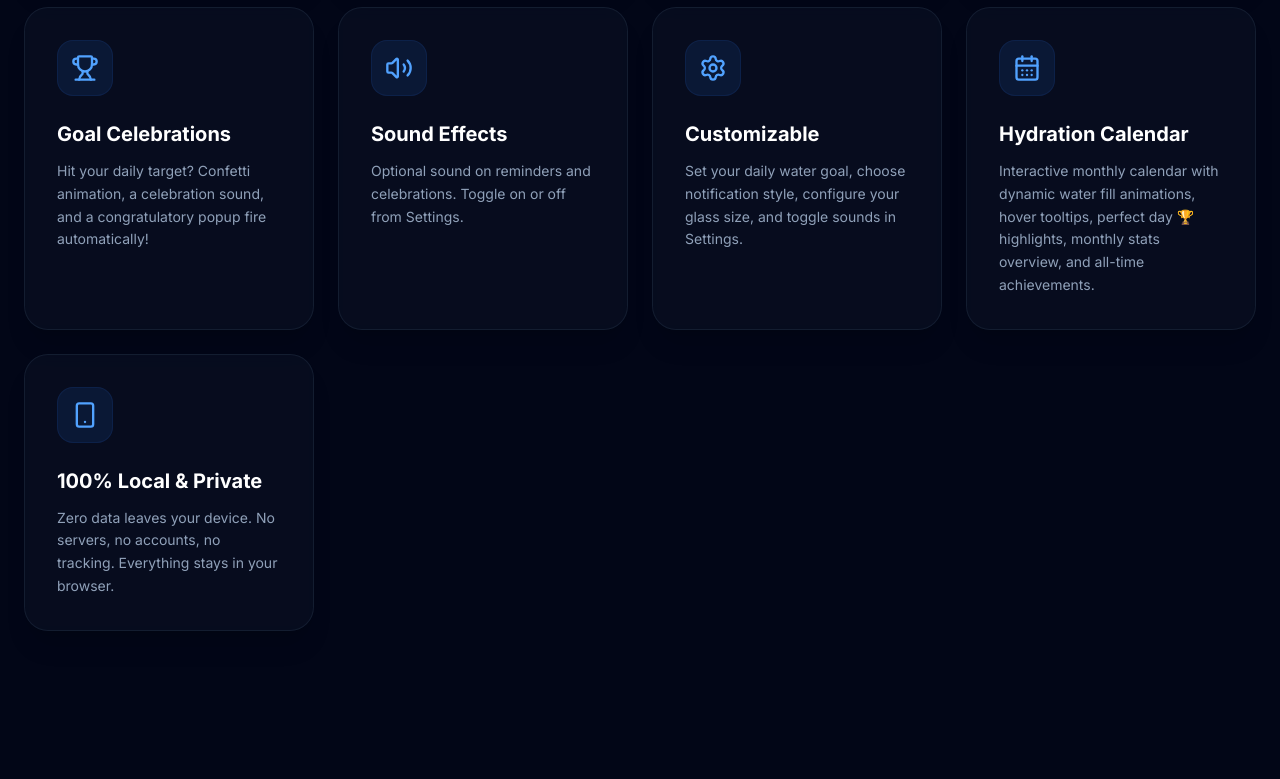
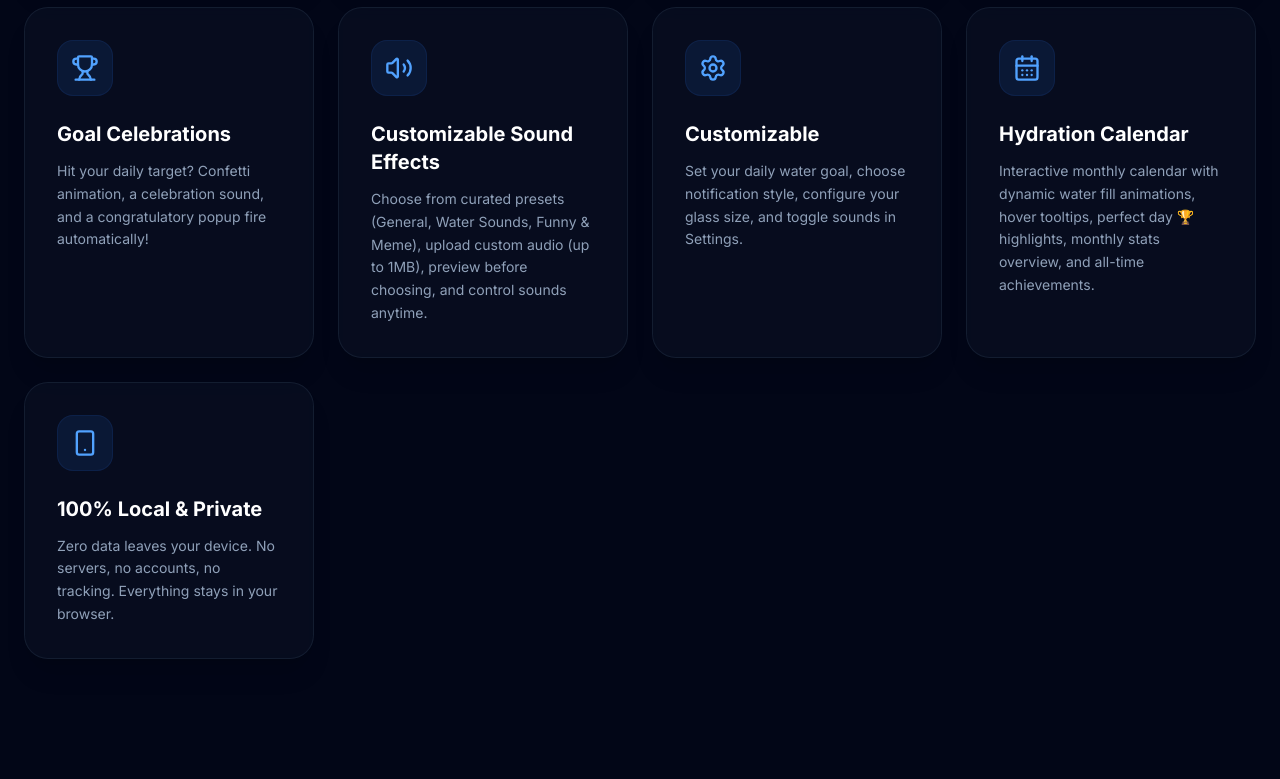
Before and after one commit to KEVINSUVAGIYA/Portfolio, a Next.js app: page /products/sipsync in a window 1280 px wide. Shown: the part 1500-2279 px from the top of the page. Built offline with nearby package versions, Linux system fonts and the light colour scheme; no server answers.

Commit message:
feat: add custom sound effect support to SipSync

```diff
--- a/src/app/products/sipsync/SipSyncPage.tsx
+++ b/src/app/products/sipsync/SipSyncPage.tsx
@@ -60,9 +60,9 @@ const features = [
     },
     {
         icon: Volume2,
-        title: "Sound Effects",
+        title: "Customizable Sound Effects",
         description:
-            "Optional sound on reminders and celebrations. Toggle on or off from Settings.",
+            "Choose from curated presets (General, Water Sounds, Funny & Meme), upload custom audio (up to 1MB), preview before choosing, and control sounds anytime.",
     },
     {
         icon: Settings,
--- a/src/app/products/sipsync/faq/page.tsx
+++ b/src/app/products/sipsync/faq/page.tsx
@@ -31,6 +31,10 @@ const faqs = [
     {
         q: "Can I use both OS and popup notifications?",
         a: "Yes! You can enable both types simultaneously in Settings for extra visibility.",
+    },
+    {
+        q: "Can I customize or change the sound effects?",
+        a: "Yes! SipSync lets you choose from curated sound presets (General, Water Sounds, and Funny & Meme sounds) or upload your own custom sound effect (up to 1MB). You can preview sounds directly before choosing and enable or disable sounds anytime.",
     },
 ];
 
--- a/src/app/products/sipsync/guide/page.tsx
+++ b/src/app/products/sipsync/guide/page.tsx
@@ -111,7 +111,7 @@ export default function SipSyncGuidePage() {
                     <div className="bg-slate-900/50 border border-slate-800 rounded-xl p-6">
                         <ul className="list-disc list-inside space-y-2">
                             <li><strong>Reminder Delivery:</strong> Toggle OS Notifications and/or Reminder Pop-up on or off. You can enable <strong>one or both</strong> simultaneously.</li>
-                            <li><strong>Sound Effects:</strong> SipSync features a custom sound for reminders and a special celebration sound when you reach 100% of your daily goal. Toggle all sounds on or off here.</li>
+                            <li><strong>Customizable Sound Effects:</strong> Choose from curated sound effect presets (General, Water Sounds, and Funny & Meme sounds) or upload your own custom audio file (up to 1MB). Preview sound effects directly before choosing, and use full controls to enable or disable sounds anytime.</li>
                             <li><strong>Glass Size:</strong> Configure your glass size (default: 200ml, max: 1000ml). All &quot;Drink&quot; buttons across the extension — including notifications — will use this value.</li>
                         </ul>
                     </div>
```
